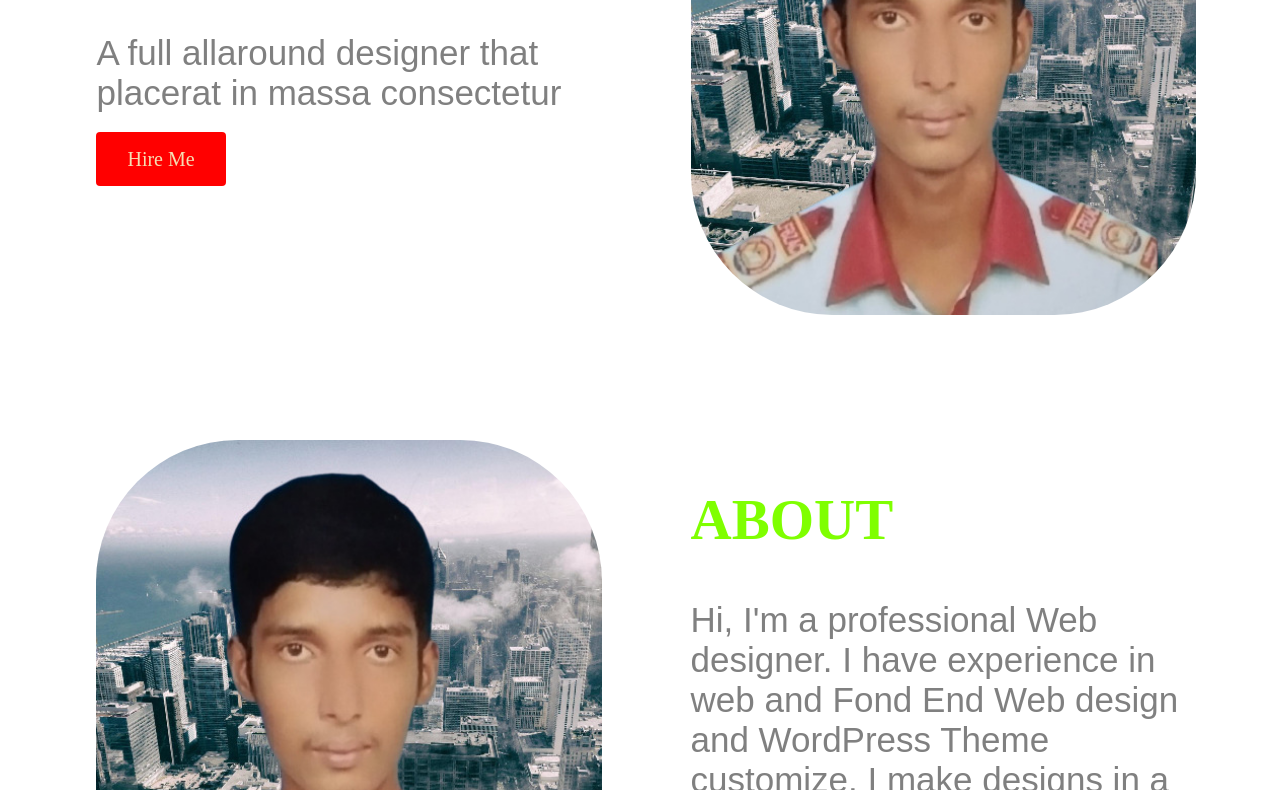
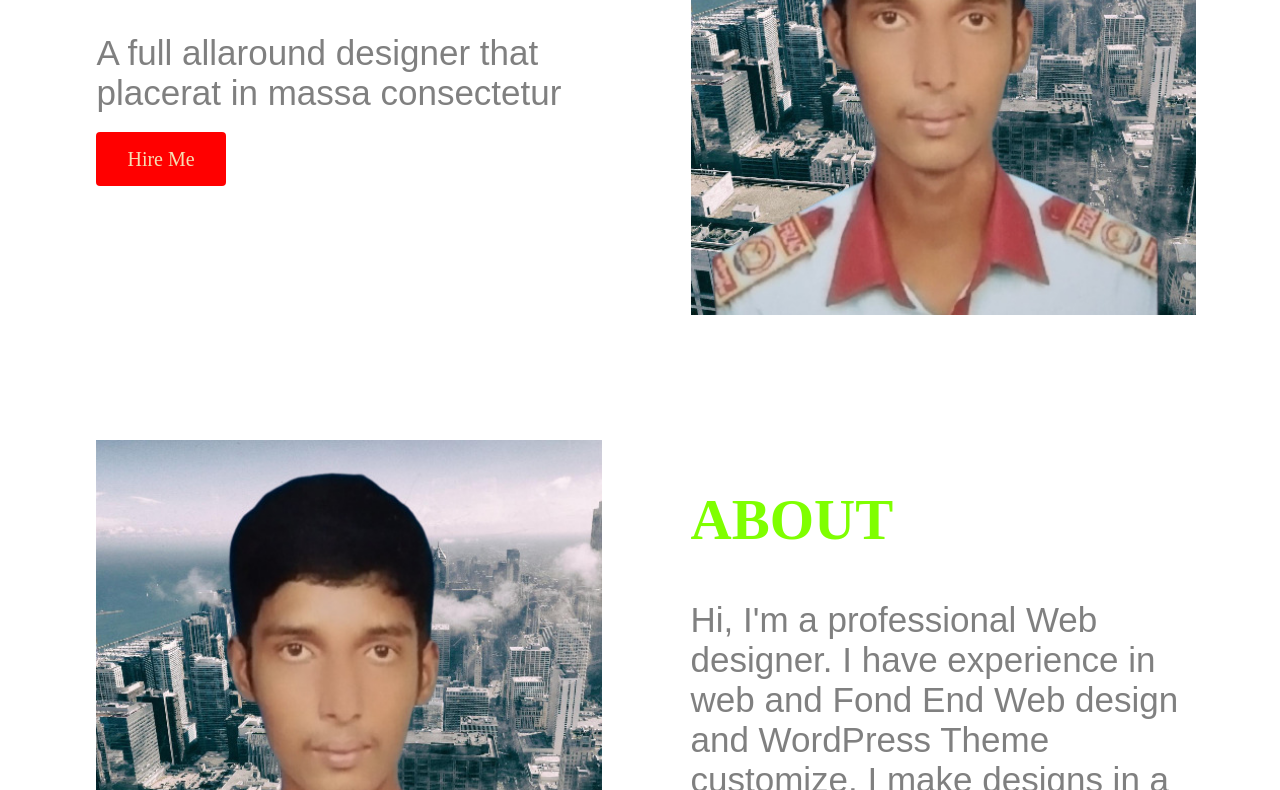
Before and after one commit to mdfaisalahmed54/Faisal2, a plain HTML site: page index.html in a window 1280 px wide. Shown: the part 260-1050 px from the top of the page. Drawn offline with Linux system fonts and the light colour scheme.

Commit message:
Update style.css

```diff
--- a/style.css
+++ b/style.css
@@ -30,7 +30,7 @@ li a{
 }
 img{
     width: 100%;
-    border-radius: 28%;
+
 }
 .welcome-hello h1{
     font-size: 57px;
```
